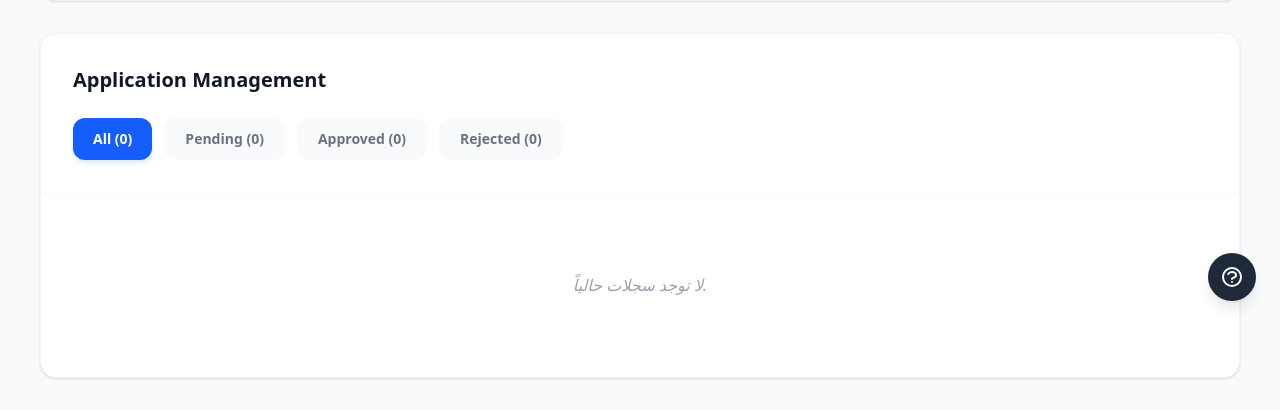
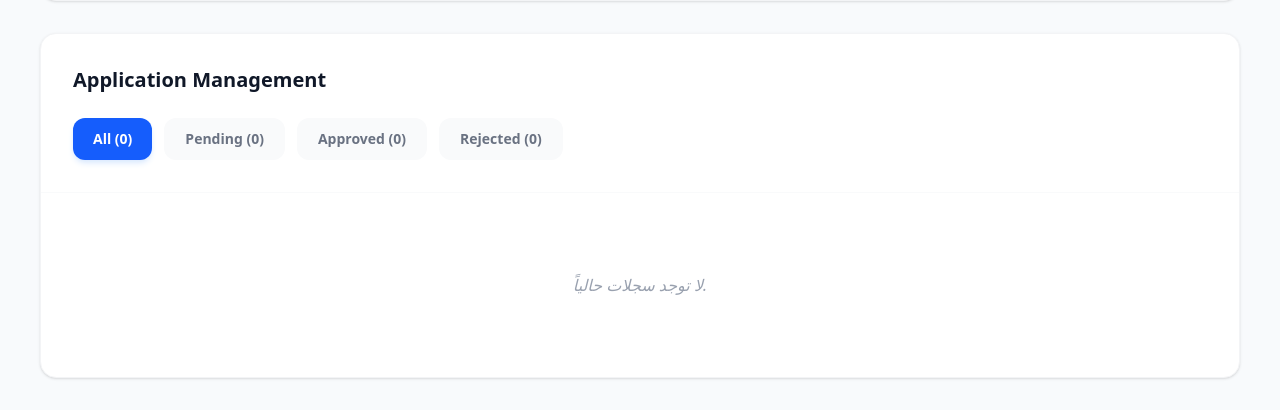
Before and after one commit to 0xRWIS/student-application-manager, a PHP site: page /src/dashboard.php in a window 1280 px wide. Shown: the part 475-885 px from the top of the page. Run offline with PHP 8.4, Linux system fonts and the light colour scheme; the visitor is signed in with stand-in values (Sample User, id 1); data that the repository does not hold is empty; a stand-in replaces the project's code that opens the database connection; style sheets or scripts are compiled from the project's sources.

Commit message:
Add new logo and banner images; remove unnecessary help button from login and register pages

```diff
--- a/src/dashboard-manager.php
+++ b/src/dashboard-manager.php
@@ -197,11 +197,5 @@ try {
         </div>
     </main>
 
-    <div class="fixed bottom-6 right-6">
-        <button class="bg-gray-800 text-white p-3 rounded-full shadow-lg hover:bg-gray-900 transition-all">
-            <svg class="w-6 h-6" fill="none" stroke="currentColor" viewBox="0 0 24 24"><path stroke-linecap="round" stroke-linejoin="round" stroke-width="2" d="M8.228 9c.549-1.165 2.03-2 3.772-2 2.21 0 4 1.343 4 3 0 1.4-1.278 2.575-3.006 2.907-.542.104-.994.54-.994 1.093m0 3h.01M21 12a9 9 0 11-18 0 9 9 0 0118 0z" /></svg>
-        </button>
-    </div>
-
 </body>
 </html>
--- a/src/dashboard.php
+++ b/src/dashboard.php
@@ -227,13 +227,8 @@ try {
     ?>
 </div>
         </div>
-    </main>
+</main>
 
-    <div class="fixed bottom-6 right-6">
-        <button class="bg-gray-800 text-white p-3 rounded-full shadow-lg hover:bg-gray-900 transition-all">
-            <svg class="w-6 h-6" fill="none" stroke="currentColor" viewBox="0 0 24 24"><path stroke-linecap="round" stroke-linejoin="round" stroke-width="2" d="M8.228 9c.549-1.165 2.03-2 3.772-2 2.21 0 4 1.343 4 3 0 1.4-1.278 2.575-3.006 2.907-.542.104-.994.54-.994 1.093m0 3h.01M21 12a9 9 0 11-18 0 9 9 0 0118 0z" /></svg>
-        </button>
-    </div>
 
     <script>
     document.addEventListener('DOMContentLoaded', function() {
--- a/src/login.php
+++ b/src/login.php
@@ -107,6 +107,5 @@ if ($_SERVER["REQUEST_METHOD"] == "POST") {
     </div>
 </main>
 
-<div class="fixed bottom-3 right-3 p-1 bg-black text-white rounded-full text-lg cursor-help">?</div>
 </body>
 </html>
--- a/src/register.php
+++ b/src/register.php
@@ -124,6 +124,6 @@ if ($_SERVER["REQUEST_METHOD"] == "POST") {
         </div>
     </main>
 
-    <div class="fixed bottom-3 right-3 p-1 bg-black text-white rounded-full text-lg cursor-help">?</div>
+
 </body>
 </html>
```
Also changed, not shown: src/assets/images/aun-logo.png (added), src/assets/images/banner3.jpeg (added).
